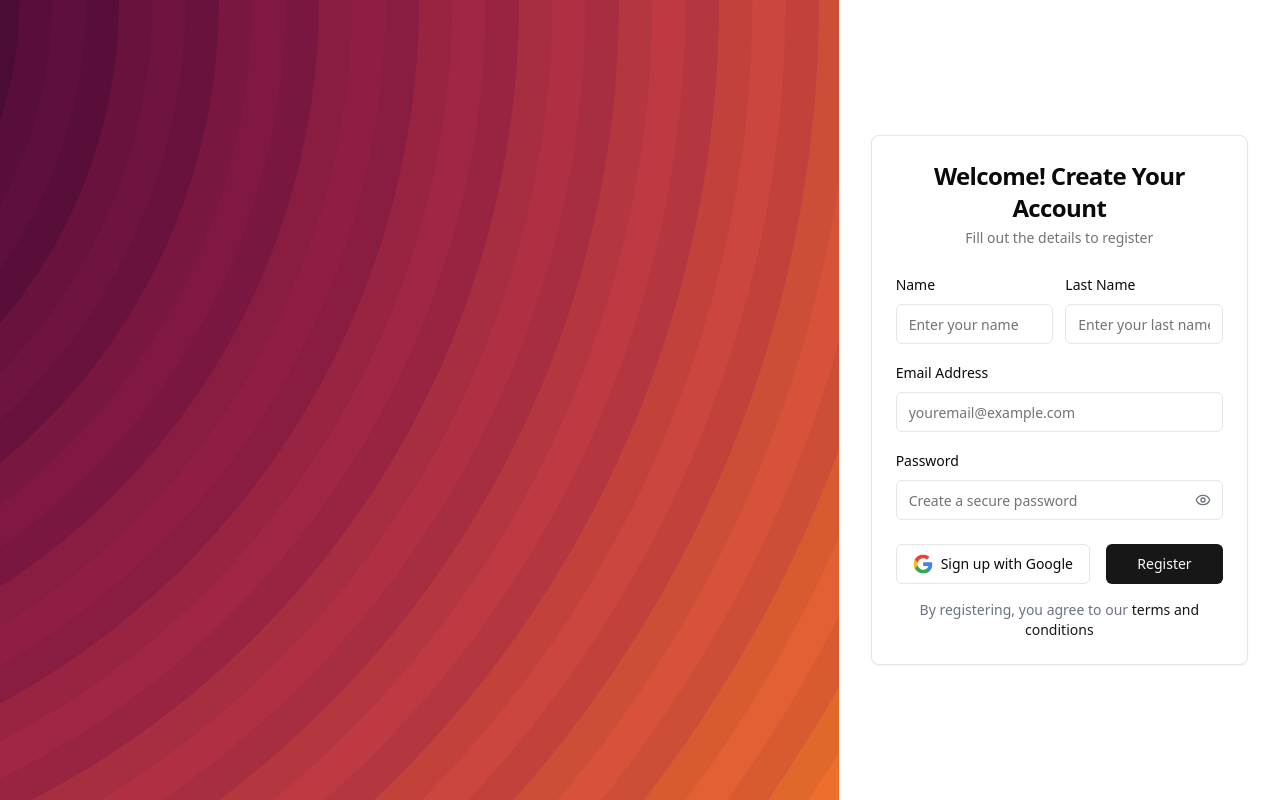
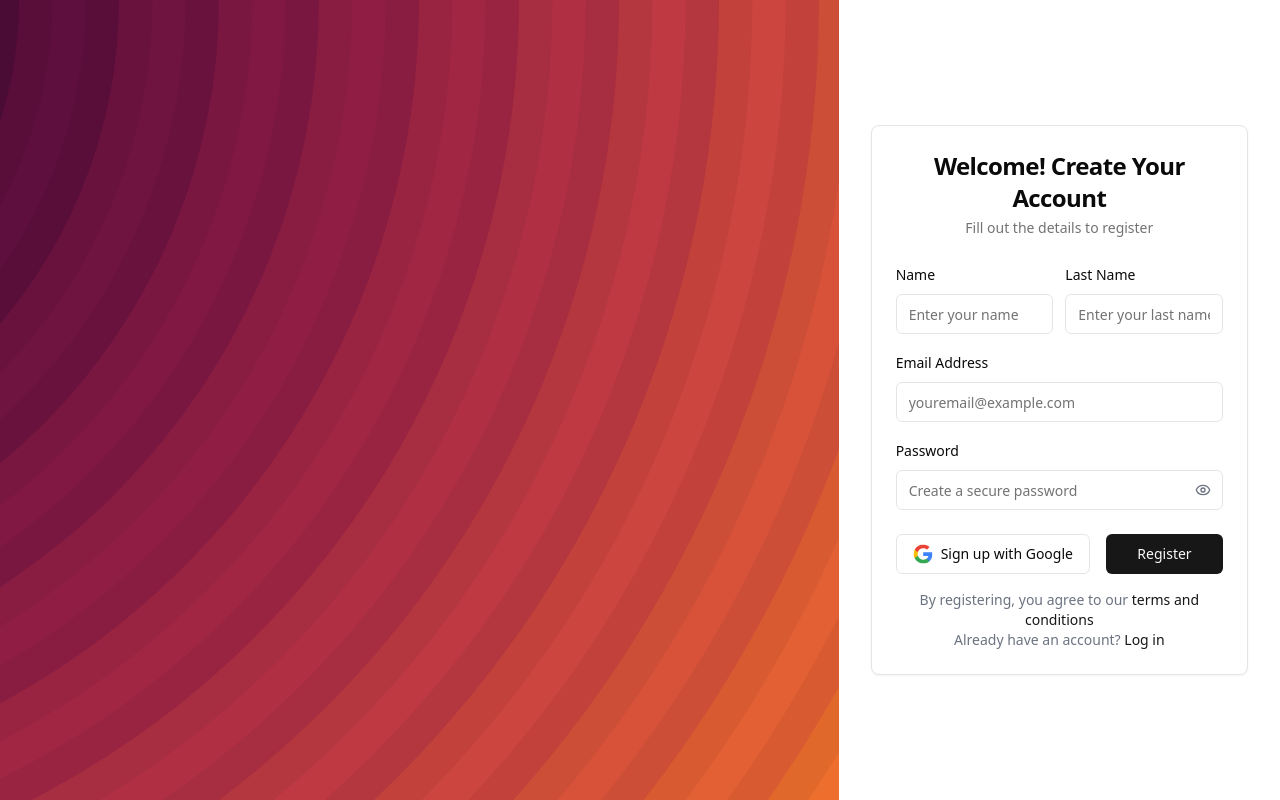
Before and after one commit to ProyectLink/super-list-frontend, a React (Vite) app: page /register in a window 1280 px wide. Built offline with nearby package versions, Linux system fonts and the light colour scheme.

Commit message:
Redirection  login and register
Changes in the redirection between login and registration

```diff
--- a/src/pages/Login/Login.tsx
+++ b/src/pages/Login/Login.tsx
@@ -1,8 +1,8 @@
 import { Button } from "@/components/ui/button";
 import { Input } from "@/components/ui/input";
 import { Label } from "@/components/ui/label";
+import { Link } from "react-router-dom";
 import IconGoogle from "@/icons/Google";
-import { Link } from "react-router-dom";
 
 export default function Login() {
   return (
@@ -47,7 +47,7 @@
             </div>
             <div className="mt-4 text-sm text-center">
               Don&apos;t have an account?{" "}
-              <Link to="#" className="underline">
+              <Link to="/register" className="underline">
                 Sign up
               </Link>
             </div>
--- a/src/pages/Register/Register.tsx
+++ b/src/pages/Register/Register.tsx
@@ -11,6 +11,7 @@
   CardTitle,
 } from "@/components/ui/card";
 import { EyeIcon, EyeOffIcon } from "lucide-react";
+import { Link } from "react-router-dom";
 import IconGoogle from "@/icons/Google";
 
 const Register = () => {
@@ -104,6 +105,15 @@
                 >
                   terms and conditions
                 </a>
+                <p className="text-center text-sm text-gray-500">
+                  Already have an account?{" "}
+                  <Link
+                    to="/login"
+                    className="font-medium text-primary hover:underline"
+                  >
+                    Log in
+                  </Link>
+                </p>
               </p>
             </CardFooter>
           </Card>
```
